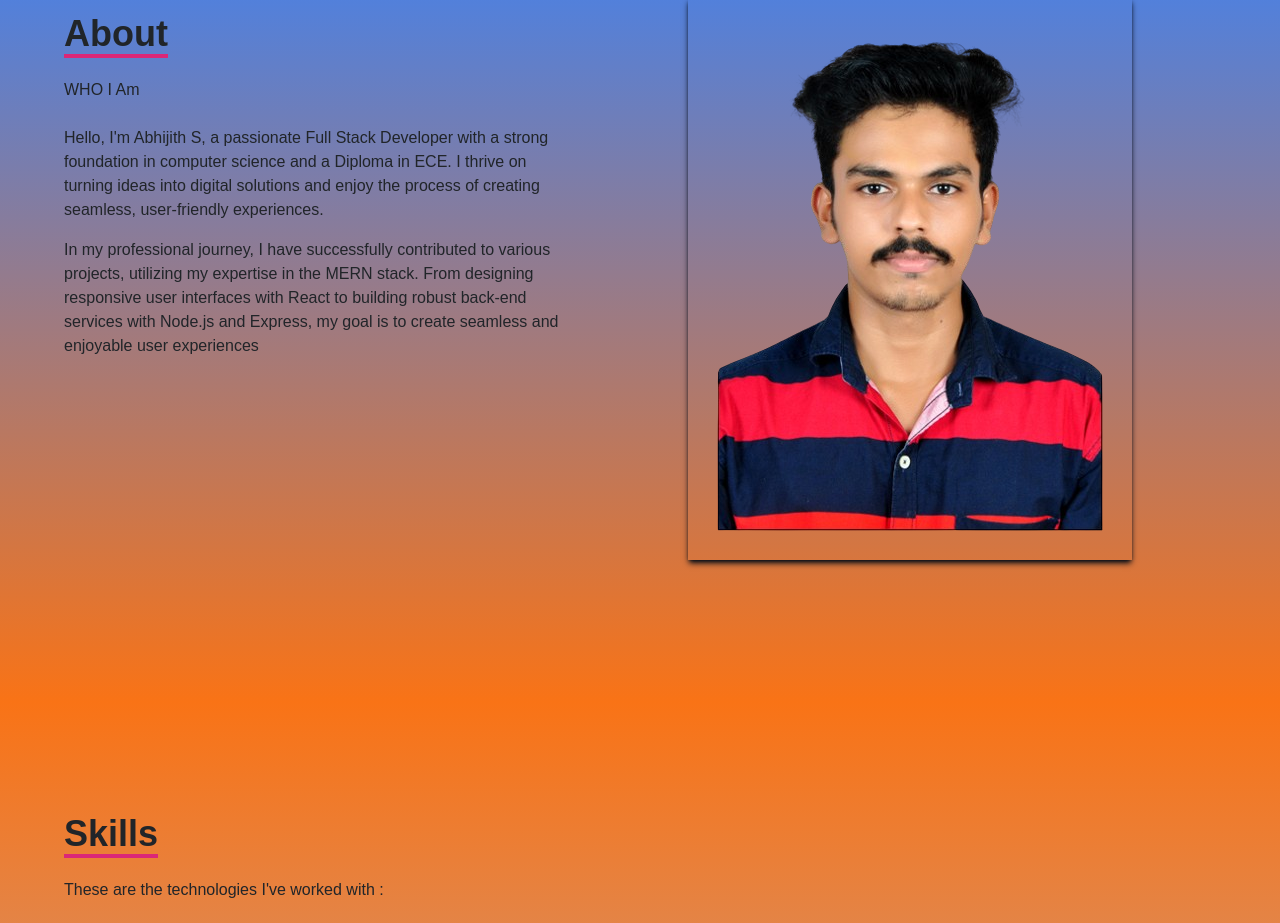
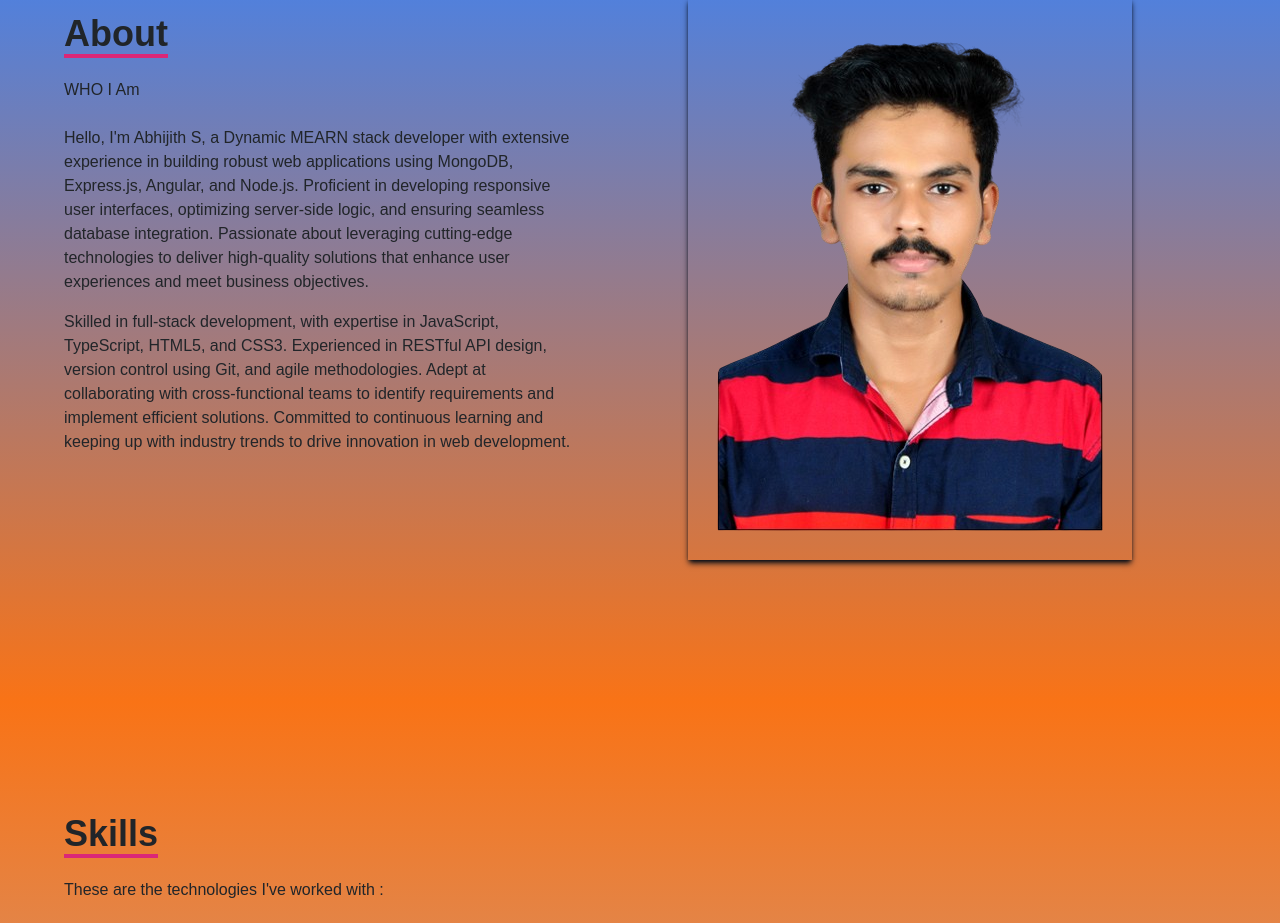
Before and after one commit to AbhijithKollam/Myportfolio, a React (Create React App) app: page / in a window 1280 px wide. Shown: the part 898-1821 px from the top of the page. Built offline with nearby package versions, Linux system fonts and the light colour scheme.

Commit message:
Paragraph update in about

```diff
--- a/src/components/About.jsx
+++ b/src/components/About.jsx
@@ -14,8 +14,8 @@ function About() {
                             <p className='py-4'>WHO I Am</p>
                         </div>
                         <div>
-                            <p>Hello, I'm Abhijith S, a passionate Full Stack Developer with a strong foundation in computer science and a Diploma in ECE. I thrive on turning ideas into digital solutions and enjoy the process of creating seamless, user-friendly experiences.</p>
-                            <p className='mt-3'>In my professional journey, I have successfully contributed to various projects, utilizing my expertise in the MERN stack. From designing responsive user interfaces with React to building robust back-end services with Node.js and Express, my goal is to create seamless and enjoyable user experiences</p>
+                            <p>Hello, I'm Abhijith S, a Dynamic MEARN stack developer with extensive experience in building robust web applications using MongoDB, Express.js, Angular, and Node.js. Proficient in developing responsive user interfaces, optimizing server-side logic, and ensuring seamless database integration. Passionate about leveraging cutting-edge technologies to deliver high-quality solutions that enhance user experiences and meet business objectives.</p>
+                            <p className='mt-3'>Skilled in full-stack development, with expertise in JavaScript, TypeScript, HTML5, and CSS3. Experienced in RESTful API design, version control using Git, and agile methodologies. Adept at collaborating with cross-functional teams to identify requirements and implement efficient solutions. Committed to continuous learning and keeping up with industry trends to drive innovation in web development.</p>
 
                         </div>
 
```
